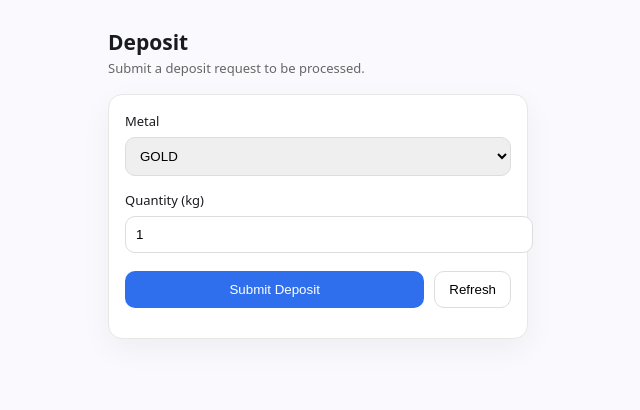
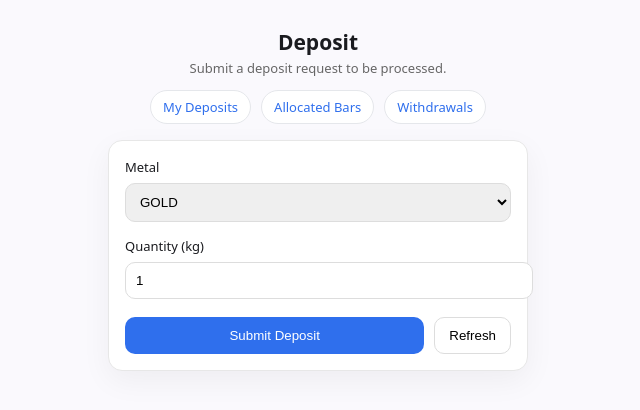
Before and after one commit to sajeeu/custody-platform, an Angular app in the folder web/custody-web/: page /deposit in a window 1280 px wide. Shown: the top 410 px of the page, without its empty margins (322-962 px from the left). Built offline with nearby package versions, Linux system fonts and the light colour scheme.

Commit message:
ui: add navigation links to deposit page

```diff
--- a/web/custody-web/src/app/pages/deposit/deposit.html
+++ b/web/custody-web/src/app/pages/deposit/deposit.html
@@ -1,11 +1,40 @@
 <div style="max-width:420px; margin:32px auto; font-family:system-ui;">
-  <h2 style="margin-bottom:6px;">Deposit</h2>
-  <p style="margin-top:0; margin-bottom:16px; color:#666; font-size:13px;">
-    Submit a deposit request to be processed.
-  </p>
 
-  <div style="border:1px solid #e7e7e7; border-radius:14px; padding:16px; background:#fff; box-shadow:0 10px 30px rgba(0,0,0,0.05);">
+  <!-- Header + Navigation -->
+  <div style="margin-bottom:16px; text-align:center;">
+    <h2 style="margin-bottom:6px;">Deposit</h2>
+    <p style="margin-top:0; margin-bottom:12px; color:#666; font-size:13px;">
+      Submit a deposit request to be processed.
+    </p>
 
+    <div style="display:flex; justify-content:center; gap:10px; flex-wrap:wrap;">
+      <a
+        href="/my-deposits"
+        style="font-size:13px; padding:6px 12px; border:1px solid #e5e7eb; border-radius:999px; text-decoration:none; color:#2f6fed; background:#fff;"
+      >
+        My Deposits
+      </a>
+
+      <a
+        href="/institutional/bars"
+        style="font-size:13px; padding:6px 12px; border:1px solid #e5e7eb; border-radius:999px; text-decoration:none; color:#2f6fed; background:#fff;"
+      >
+        Allocated Bars
+      </a>
+
+      <a
+        href="/institutional/withdrawals"
+        style="font-size:13px; padding:6px 12px; border:1px solid #e5e7eb; border-radius:999px; text-decoration:none; color:#2f6fed; background:#fff;"
+      >
+        Withdrawals
+      </a>
+    </div>
+  </div>
+
+  <!-- Card -->
+  <div
+    style="border:1px solid #e7e7e7; border-radius:14px; padding:16px; background:#fff; box-shadow:0 10px 30px rgba(0,0,0,0.05);"
+  >
     <label style="display:block; font-size:13px; margin-bottom:6px;">
       Metal
     </label>
@@ -35,7 +64,7 @@
         [disabled]="loading"
         style="flex:1; padding:10px; border-radius:10px; border:none; background:#2f6fed; color:#fff;"
       >
-        {{'Submit Deposit' }}
+        {{ loading ? 'Submitting…' : 'Submit Deposit' }}
       </button>
 
       <button
@@ -48,7 +77,7 @@
       </button>
     </div>
 
-    <p  style="margin-top:14px; font-size:13px;">
+    <p *ngIf="message" style="margin-top:14px; font-size:13px;">
       {{ message }}
     </p>
   </div>
```
